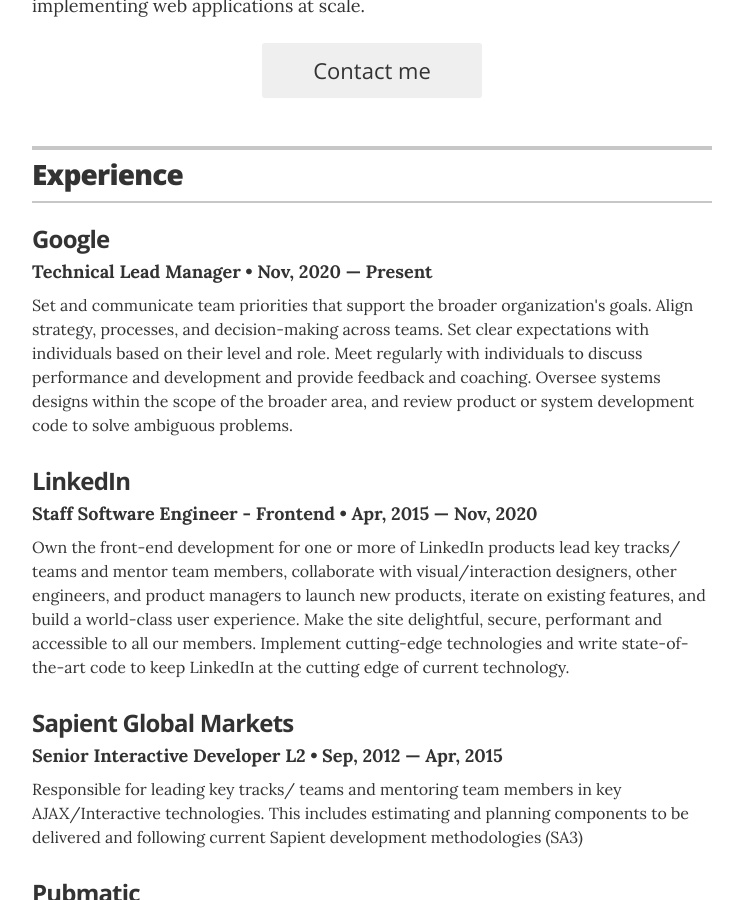
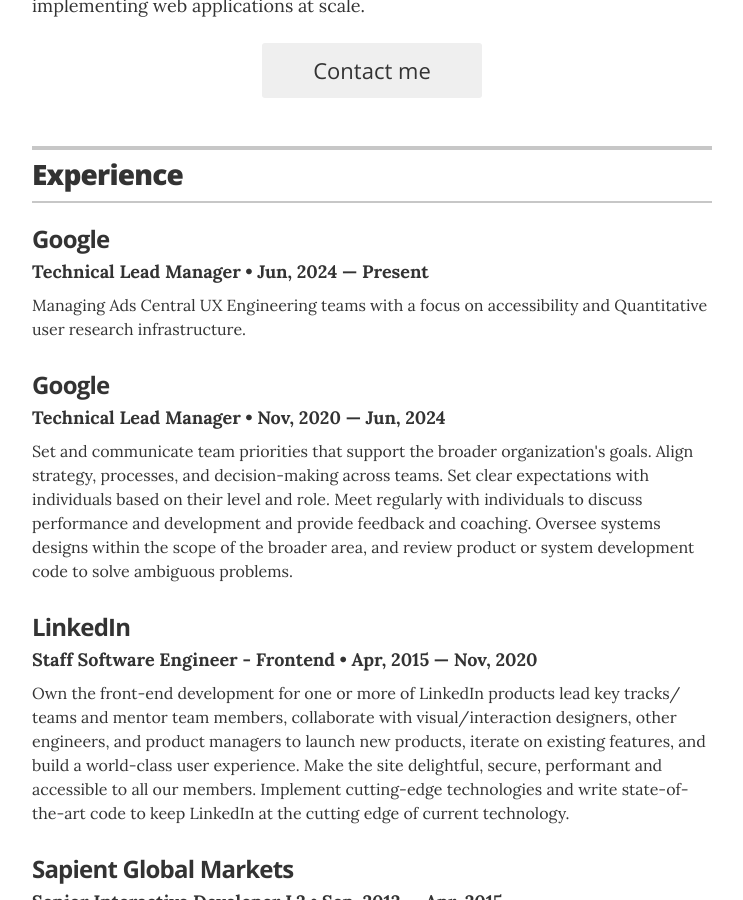
Before and after one commit to schaudhary91/schaudhary91.github.io.old, a Jekyll site: the page built from index.html, in a window 1280 px wide and 900 px high, scrolled down 321 px. Shown: the whole window, without its empty margins (268-1011 px from the left). Built offline with Jekyll 4.4.1, drawn with Linux system fonts in a browser that asks for light colours.

Commit message:
Update experience.yml

```diff
--- a/_data/experience.yml
+++ b/_data/experience.yml
@@ -1,8 +1,14 @@
 # Jobs
+# Manager II, UI Engineering
+- company: Google
+  position: Technical Lead Manager
+  duration: Jun, 2024 &mdash; Present
+  summary: Managing Ads Central UX Engineering teams with a focus on accessibility and Quantitative user research infrastructure.
+
 # Technical Lead Manager
 - company: Google
   position: Technical Lead Manager
-  duration: Nov, 2020 &mdash; Present
+  duration: Nov, 2020 &mdash; Jun, 2024
   summary: Set and communicate team priorities that support the broader organization's goals. Align strategy, processes, and decision-making across teams. Set clear expectations with individuals based on their level and role. Meet regularly with individuals to discuss performance and development and provide feedback and coaching. Oversee systems designs within the scope of the broader area, and review product or system development code to solve ambiguous problems.
 
 # Staff Software Engineer
```
